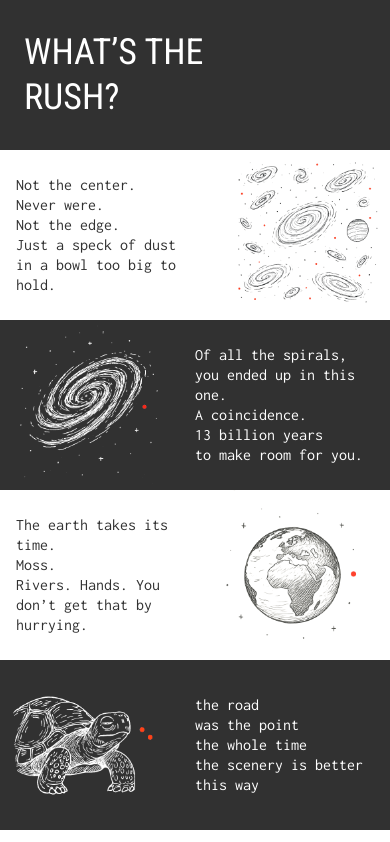
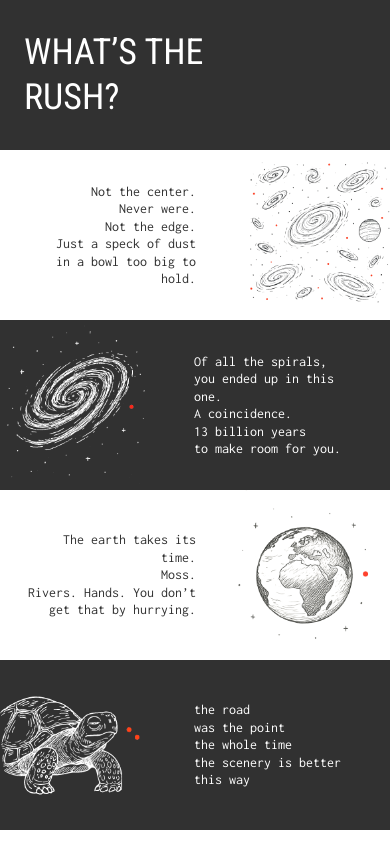
Before and after one commit to iknowmagic/whatstherush, a Next.js app: page / in a window 390 px wide. Shown: the top 842 px of the page. Built offline with nearby package versions, Linux system fonts and the light colour scheme.

Commit message:
refactor: enhance layout and responsiveness of Hero and SectionBlock components

```diff
--- a/src/app/globals.css
+++ b/src/app/globals.css
@@ -15,4 +15,7 @@
 }
 
 @layer base {
+  body {
+    min-width: 320px;
+  }
 }
--- a/src/components/Hero.tsx
+++ b/src/components/Hero.tsx
@@ -2,8 +2,8 @@ import React from "react";
 
 const Hero: React.FC = () => {
   return (
-    <section className="flex items-center bg-dark px-6 h-[150px]">
-      <h1 className="font-roboto-condensed text-light text-4xl text-left leading-tight">
+    <section className="flex items-center bg-dark px-6 h-[150px] sm:h-[200px] md:h-[250px]">
+      <h1 className="font-roboto-condensed text-light text-4xl sm:text-6xl md:text-7xl text-left leading-tight">
         WHAT&rsquo;S THE
         <br />
         RUSH?
--- a/src/components/SectionBlock.tsx
+++ b/src/components/SectionBlock.tsx
@@ -19,29 +19,44 @@ const SectionBlock: React.FC<SectionBlockProps> = ({
 
   return (
     <div
-      className={`grid grid-cols-2 place-items-center h-[170px] w-full ${
+      className={`grid justify-center items-center h-[170px] sm:h-[220px] w-full ${
         isDark ? "bg-dark text-light" : "bg-light text-dark"
-      }`}
+      } ${flip ? "grid-cols-[170px_1fr] sm:grid-cols-[220px_1fr]" : "grid-cols-[1fr_170px] sm:grid-cols-[1fr_220px]"}`}
     >
+      {/* IMAGE */}
+      {flip && (
+        <div className="w-[170px] sm:w-[220px] h-[170px] sm:h-[220px] shrink-0">
+          <Image
+            src={image}
+            width={220}
+            height={220}
+            alt={alt}
+            className="w-full h-full object-cover"
+            sizes="(min-width: 768px) 220px, 170px"
+          />
+        </div>
+      )}
+
       {/* TEXT */}
       <div
-        className={`font-inconsolata leading-tight ${
-          flip
-            ? "order-2 justify-self-start pr-4"
-            : "order-1 justify-self-end pl-4"
-        }`}
+        className={`px-6 text-sm sm:text-lg md:text-2xl font-inconsolata leading-tight ${flip ? "text-left" : "text-right"} `}
       >
         {children}
       </div>
 
       {/* IMAGE */}
-      <Image
-        src={image}
-        width={170}
-        height={170}
-        alt={alt}
-        className={`object-cover ${flip ? "order-1" : "order-2"}`}
-      />
+      {!flip && (
+        <div className="w-[170px] sm:w-[220px] h-[170px] sm:h-[220px] shrink-0">
+          <Image
+            src={image}
+            width={220}
+            height={220}
+            alt={alt}
+            className="w-full h-full object-cover"
+            sizes="(min-width: 768px) 220px, 170px"
+          />
+        </div>
+      )}
     </div>
   );
 };
```
